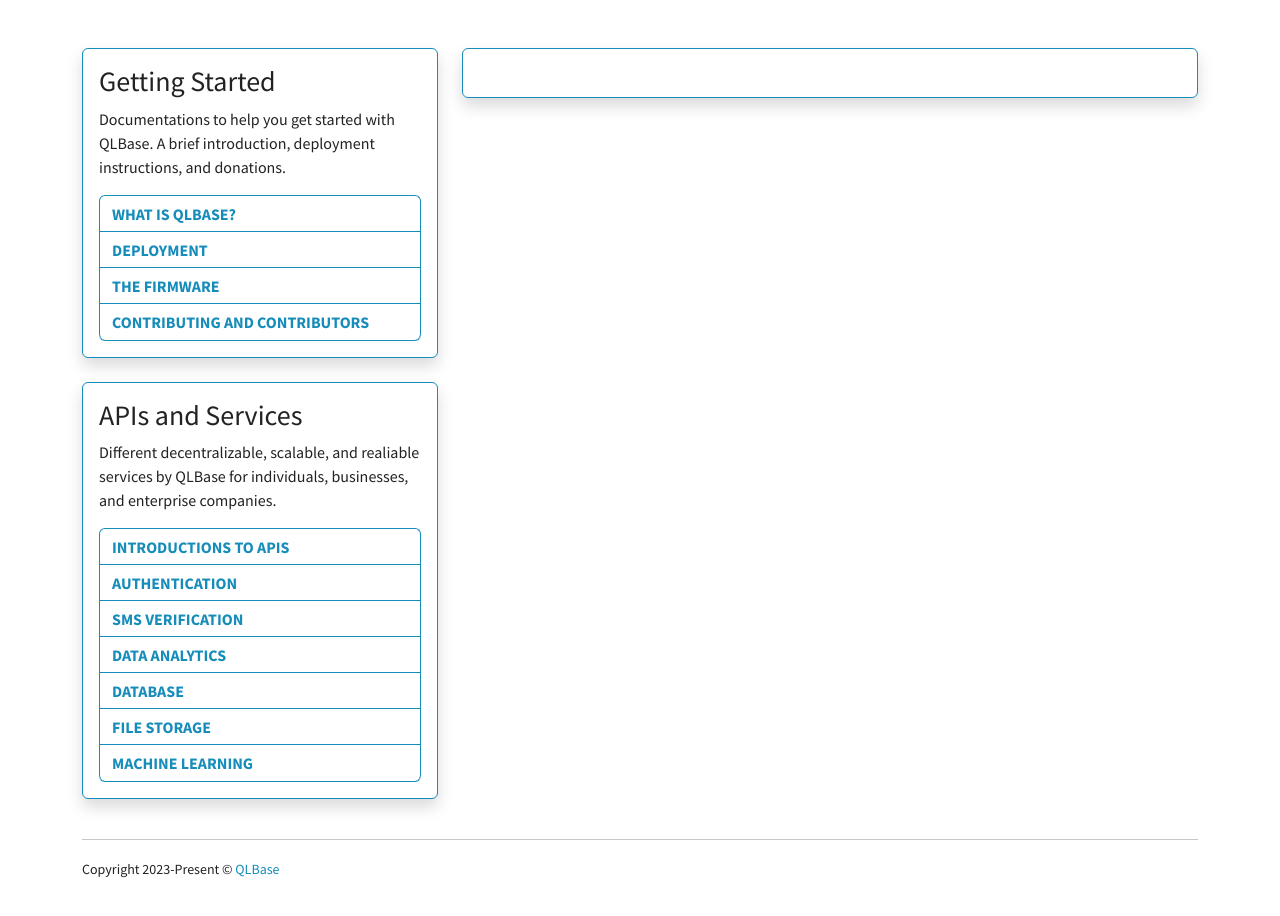
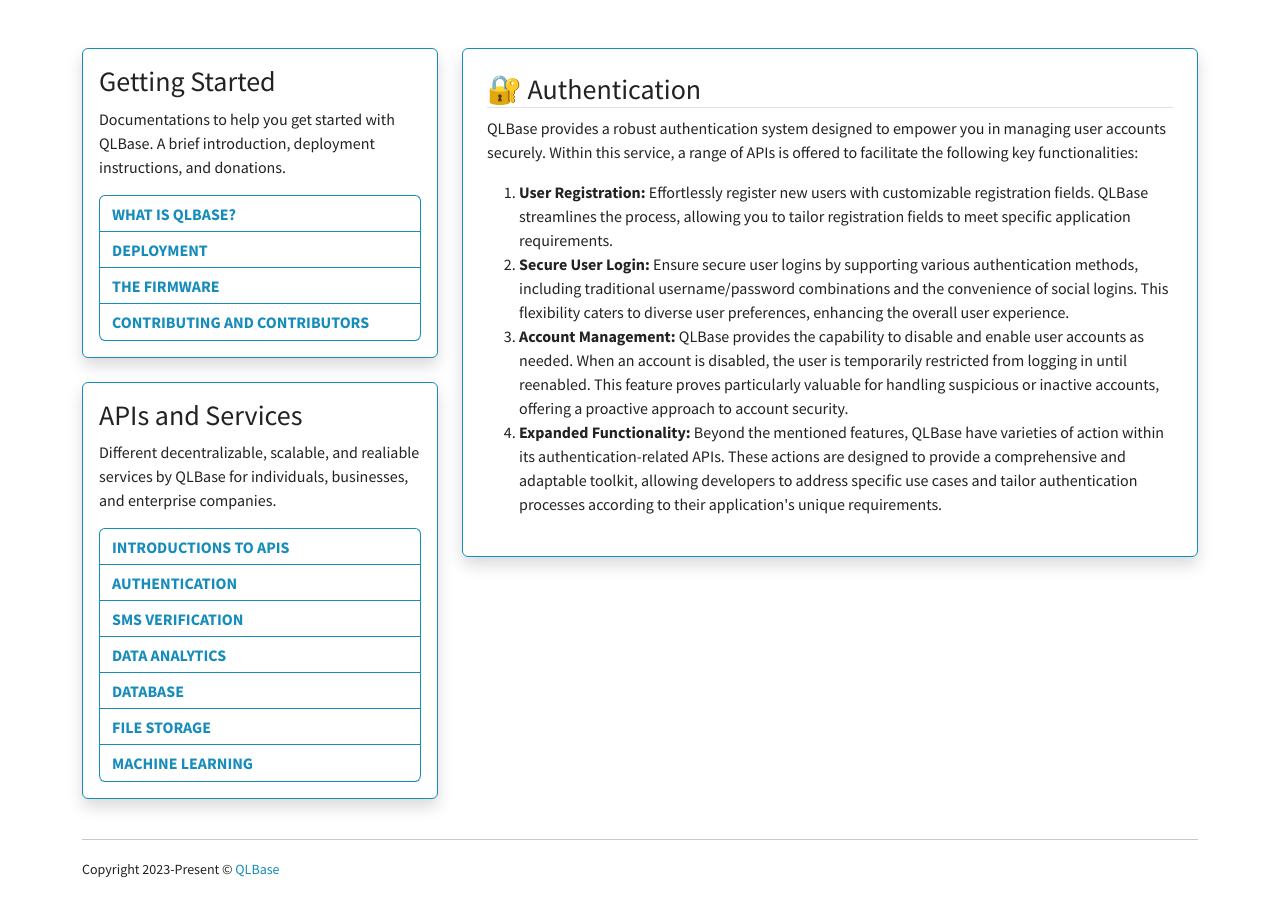
Before and after one commit to nthnn/QLBase, a Vue app in the folder documentations/: page /authentication in a window 1280 px wide. Shown: the top 916 px of the page. Built offline with nearby package versions, Linux system fonts and the light colour scheme.

Commit message:
Initial Authentication documentation page.

```diff
--- a/documentations/src/router/index.ts
+++ b/documentations/src/router/index.ts
@@ -1,5 +1,6 @@
 import { createRouter, createWebHistory } from "vue-router";
 
+import Authentication from "../views/Authentication.vue";
 import Contribs from "../views/Contribs.vue";
 import Deployment from "../views/Deployment.vue";
 import Firmware from "../views/Firmware.vue";
@@ -33,6 +34,11 @@
             path: "/intro-api",
             name: "intro-api",
             component: IntroToAPI
+        },
+        {
+            path: "/authentication",
+            name: "authentication",
+            component: Authentication
         }
     ]
 });
--- /dev/null
+++ b/documentations/src/views/Authentication.vue
@@ -0,0 +1,10 @@
+<template>
+    <h3 class="border-bottom">🔐 Authentication</h3>
+    <p>QLBase provides a robust authentication system designed to empower you in managing user accounts securely. Within this service, a range of APIs is offered to facilitate the following key functionalities:</p>
+    <ol>
+        <li><b>User Registration:</b> Effortlessly register new users with customizable registration fields. QLBase streamlines the process, allowing you to tailor registration fields to meet specific application requirements.</li>
+        <li><b>Secure User Login:</b> Ensure secure user logins by supporting various authentication methods, including traditional username/password combinations and the convenience of social logins. This flexibility caters to diverse user preferences, enhancing the overall user experience.</li>
+        <li><b>Account Management:</b> QLBase provides the capability to disable and enable user accounts as needed. When an account is disabled, the user is temporarily restricted from logging in until reenabled. This feature proves particularly valuable for handling suspicious or inactive accounts, offering a proactive approach to account security.</li>
+        <li><b>Expanded Functionality:</b> Beyond the mentioned features, QLBase have varieties of action within its authentication-related APIs. These actions are designed to provide a comprehensive and adaptable toolkit, allowing developers to address specific use cases and tailor authentication processes according to their application's unique requirements.</li>
+    </ol>
+</template>
```
